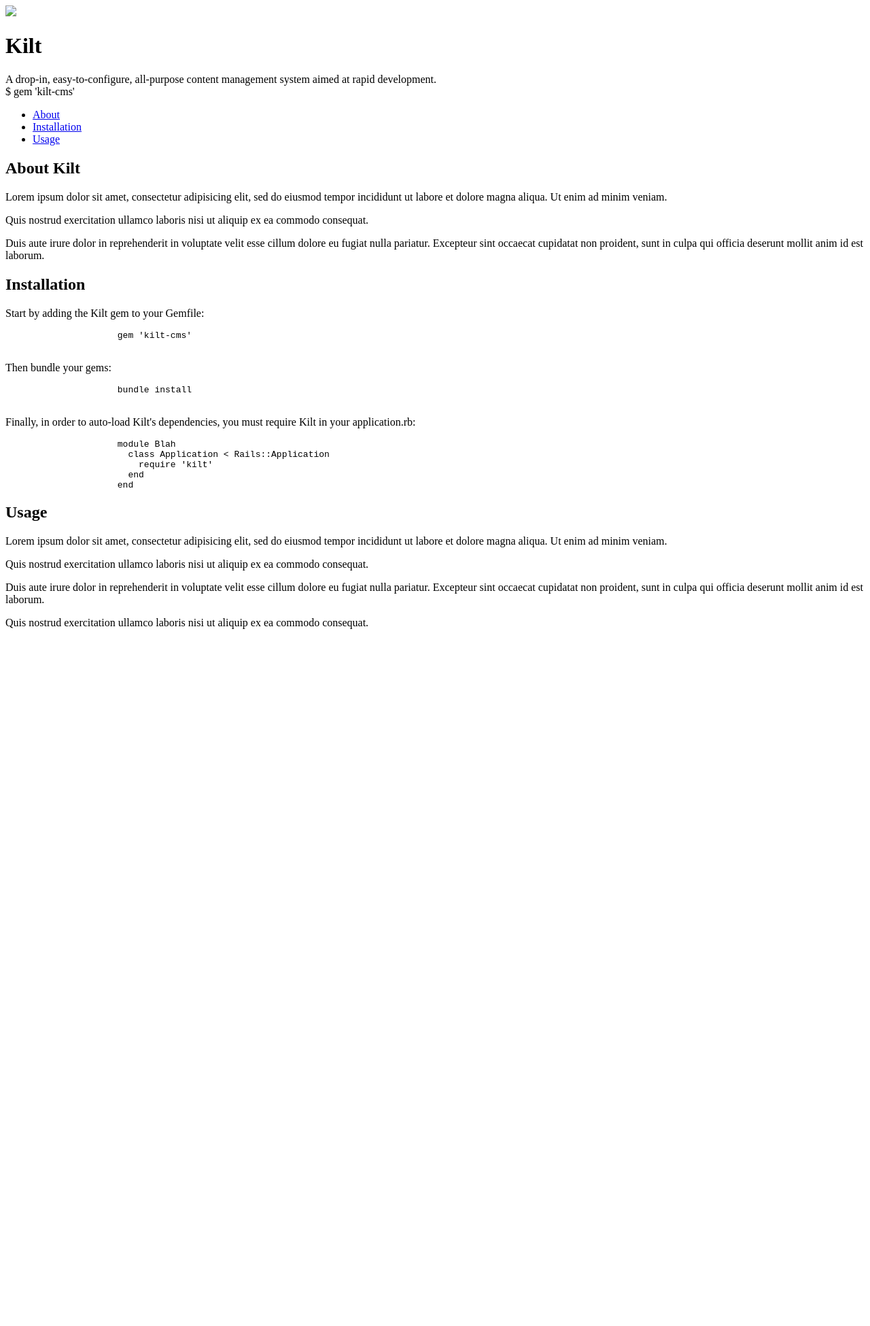
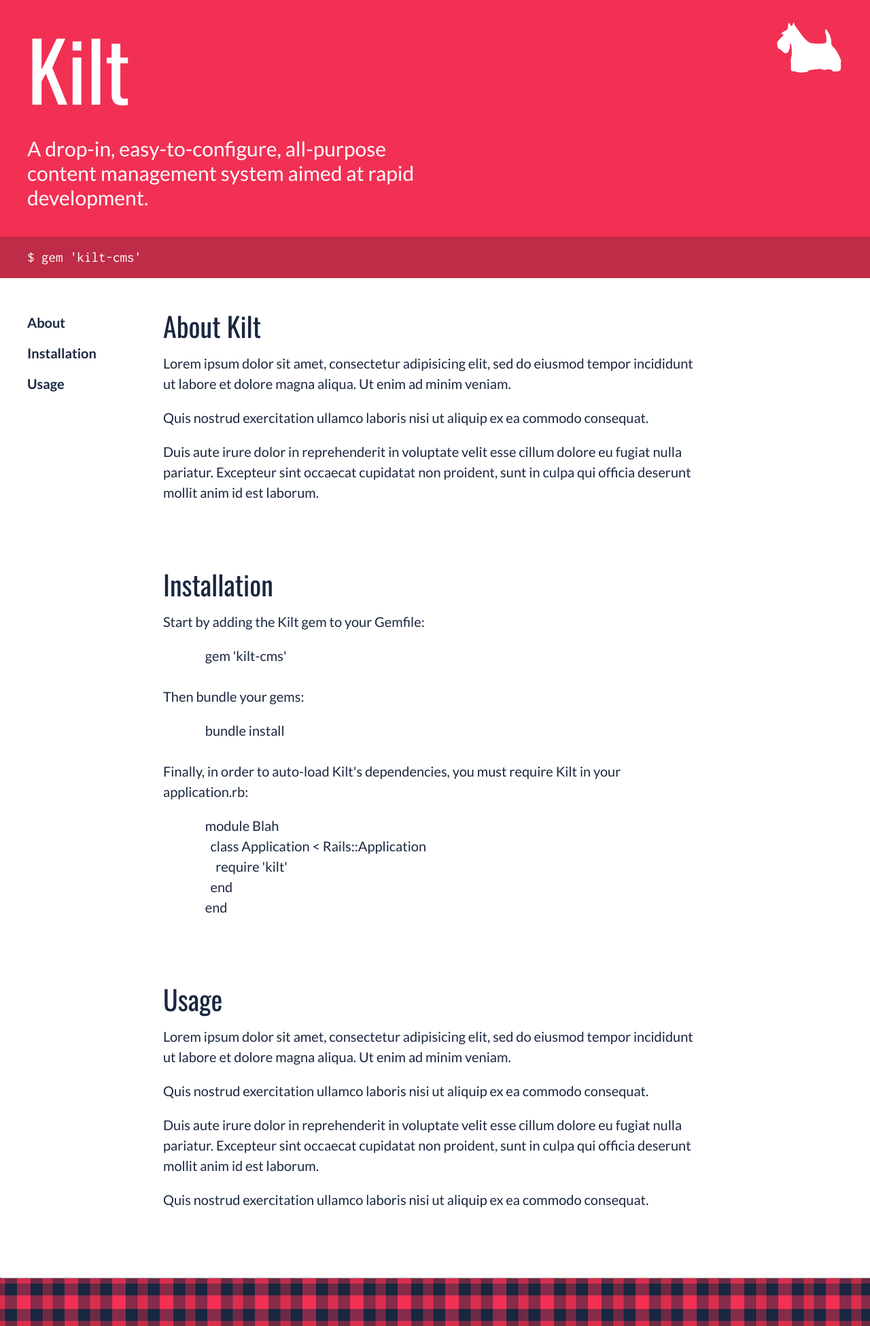
Before and after one commit to kilt-cms/kilt-web-site, a Jekyll site: the page built from index.html, in a window 1280 px wide. Shown: the whole page at 68% size. Built offline with Jekyll 4.4.1, drawn with Linux system fonts in a browser that asks for light colours; nearby versions of some CDN libraries; before the commit the page ends 941 px from its top, so only the background shows below that.

```diff
--- a/_config.yml
+++ b/_config.yml
@@ -2,4 +2,4 @@
 markdown: kramdown
 permalink: pretty
 safe: true
-baseurl: 'kilt-web-site'
+baseurl: /kilt-web-site
```
